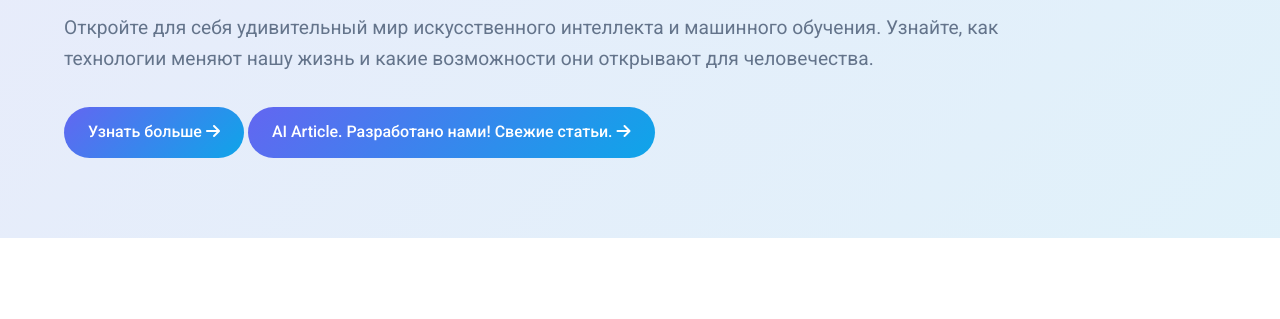
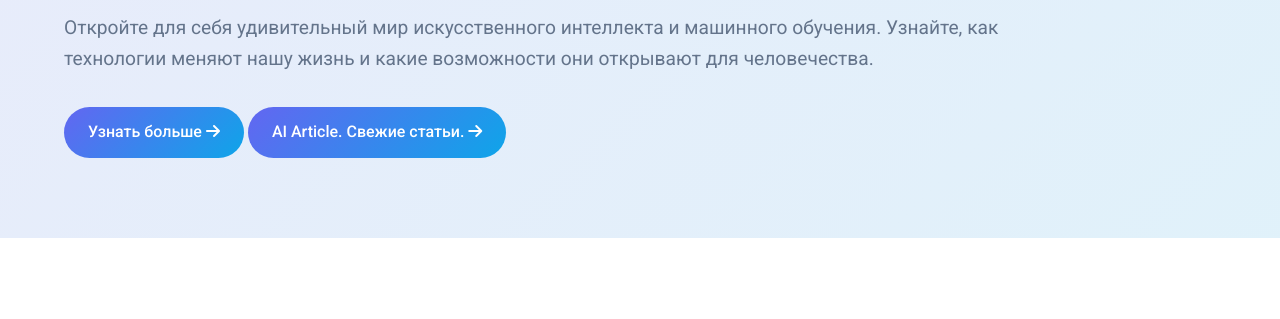
Before and after one commit to vizzbzik/AI, a plain HTML site: page index.html in a window 1280 px wide. Shown: the part 350-669 px from the top of the page. Drawn offline with Linux system fonts and the light colour scheme.

Commit message:
Update index.html

```diff
--- a/index.html
+++ b/index.html
@@ -619,7 +619,7 @@
                     <h1>Искусственный интеллект в современном мире</h1>
                     <p>Откройте для себя удивительный мир искусственного интеллекта и машинного обучения. Узнайте, как технологии меняют нашу жизнь и какие возможности они открывают для человечества.</p>
                     <a href="#1" class="btn">Узнать больше <i class="fas fa-arrow-right"></i></a>
-                    <a href="articles.html" class="btn">AI Article. Разработано нами! Свежие статьи. <i class="fas fa-arrow-right"></i></a>
+                    <a href="articles.html" class="btn">AI Article. Свежие статьи. <i class="fas fa-arrow-right"></i></a>
                 </div>
 
             </div>
```
